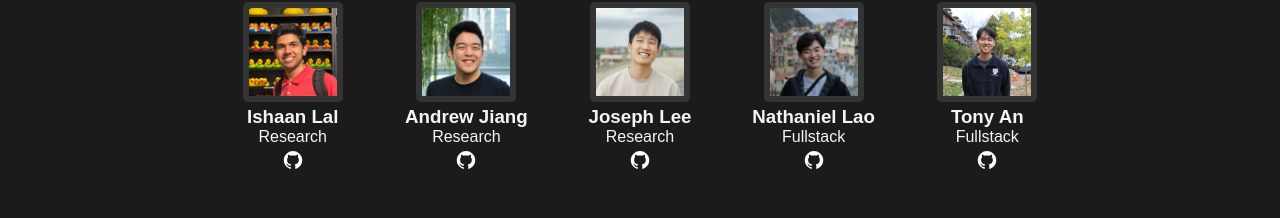
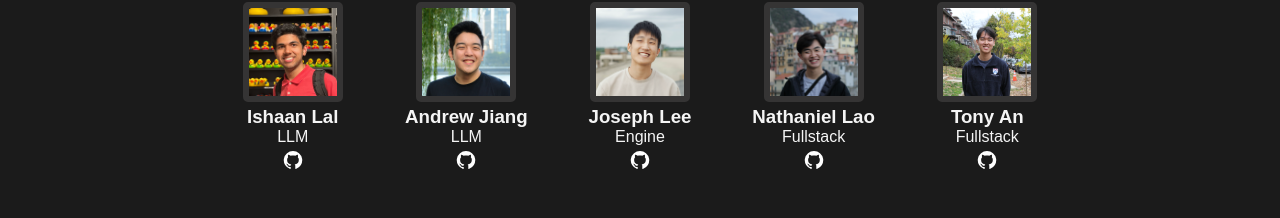
Before and after one commit to tonyjongyoonan/enpoisson, a React (Create React App) app in the folder frontend/: page /team in a window 1280 px wide. Shown: the part 191-409 px from the top of the page. Built offline with nearby package versions, Linux system fonts and the light colour scheme; a web font is replaced by a local one.

Commit message:
housekeep

```diff
--- a/frontend/src/pages/Team.js
+++ b/frontend/src/pages/Team.js
@@ -12,19 +12,19 @@ const Team = () => {
         {
             name: 'Ishaan Lal',
             image: ishaan,
-            description: 'Research',
+            description: 'LLM',
             github: 'https://github.com/ishlal'
         },
         {
             name: 'Andrew Jiang',
             image: andrew,
-            description: 'Research',
+            description: 'LLM',
             github: 'https://github.com/aJayz54'
         },
         {
             name: 'Joseph Lee',
             image: joe,
-            description: 'Research',
+            description: 'Engine',
             github: 'https://github.com/jiosephlee'
         },
         {
--- a/frontend/src/pages/Tech.js
+++ b/frontend/src/pages/Tech.js
@@ -20,7 +20,7 @@ const Tech = () => {
                 ))}
             </div>
             <div className="tech-description">
-                <p>In our model, we measure “move-matching accuracy”, how often En Poisson's predicted move</p>
+                <p>In our model, we measure “move-matching accuracy”: how often En Poisson's predicted move</p>
                 <p>is the same as the human move played in real online games.</p>
                 <p style={{ marginBottom: '1.5rem' }}></p>
                 <p>As a comparison, we looked at how depth-limited Stockfish and Maia do on the same prediction task.</p>
```
Also changed, not shown: frontend/src/assets/poster.png.
